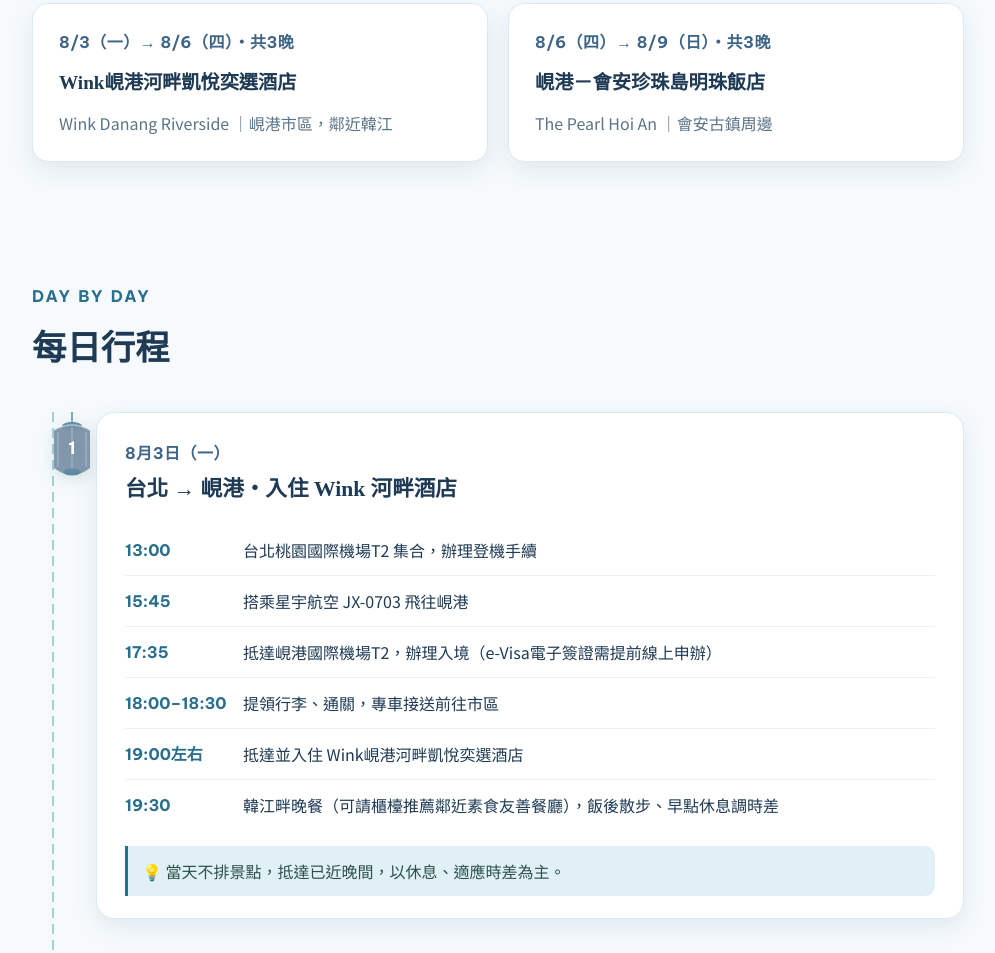
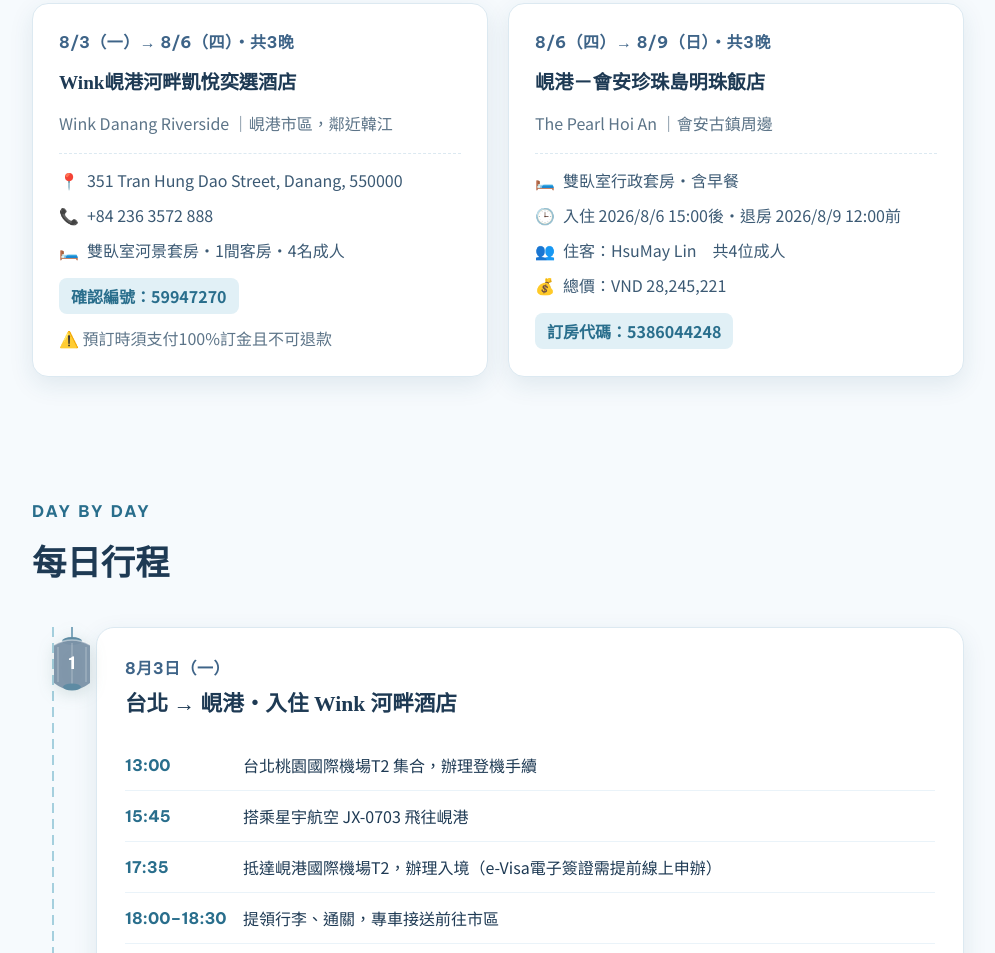
Before and after one commit to Kao725-TW/FT2026A1, a plain HTML site: page index.html in a window 1280 px wide. Shown: the part 1262-2215 px from the top of the page, without its empty margins (142-1137 px from the left). Drawn offline with Linux system fonts and the light colour scheme.

Commit message:
Add hotel details and confirmation information
Added hotel details section with confirmation number and policy.

```diff
--- a/index.html
+++ b/index.html
@@ -147,6 +147,19 @@
   .hotel-dates{font-family:'Be Vietnam Pro';font-weight:700;font-size:1rem;color:var(--coral-deep);letter-spacing:.03em;}
   .hotel-name{font-size:1.2rem;font-weight:700;color:var(--ink);font-family:'Noto Serif TC';}
   .hotel-area{font-size:1rem;color:var(--muted);}
+  .hotel-details{
+    margin-top:6px;padding-top:12px;border-top:1px dashed var(--line);
+    display:flex;flex-direction:column;gap:7px;
+  }
+  .hotel-details .row{display:flex;gap:8px;font-size:1rem;color:var(--ink-soft);}
+  .hotel-details .row .k{flex:0 0 auto;color:var(--mint-deep);}
+  .hotel-confirm{
+    margin-top:4px;display:inline-block;
+    background:var(--mint-soft);color:var(--mint-deep);
+    font-size:1rem;font-weight:700;padding:4px 12px;border-radius:8px;
+    width:fit-content;
+  }
+  .hotel-policy{font-size:1rem;color:var(--muted);}
 
   /* ---------- DAY NAV ---------- */
   .daynav{
@@ -318,11 +331,25 @@
       <div class="hotel-dates">8/3（一）→ 8/6（四）・共3晚</div>
       <div class="hotel-name">Wink峴港河畔凱悅奕選酒店</div>
       <div class="hotel-area">Wink Danang Riverside ｜峴港市區，鄰近韓江</div>
+      <div class="hotel-details">
+        <div class="row"><span class="k">📍</span><span>351 Tran Hung Dao Street, Danang, 550000</span></div>
+        <div class="row"><span class="k">📞</span><span>+84 236 3572 888</span></div>
+        <div class="row"><span class="k">🛏️</span><span>雙臥室河景套房・1間客房・4名成人</span></div>
+      </div>
+      <div class="hotel-confirm">確認編號：59947270</div>
+      <div class="hotel-policy">⚠️ 預訂時須支付100%訂金且不可退款</div>
     </div>
     <div class="card hotel-card">
       <div class="hotel-dates">8/6（四）→ 8/9（日）・共3晚</div>
       <div class="hotel-name">峴港－會安珍珠島明珠飯店</div>
       <div class="hotel-area">The Pearl Hoi An ｜會安古鎮周邊</div>
+      <div class="hotel-details">
+        <div class="row"><span class="k">🛏️</span><span>雙臥室行政套房・含早餐</span></div>
+        <div class="row"><span class="k">🕒</span><span>入住 2026/8/6 15:00後・退房 2026/8/9 12:00前</span></div>
+        <div class="row"><span class="k">👥</span><span>住客：HsuMay Lin　共4位成人</span></div>
+        <div class="row"><span class="k">💰</span><span>總價：VND 28,245,221</span></div>
+      </div>
+      <div class="hotel-confirm">訂房代碼：5386044248</div>
     </div>
   </div>
 </section>
```
